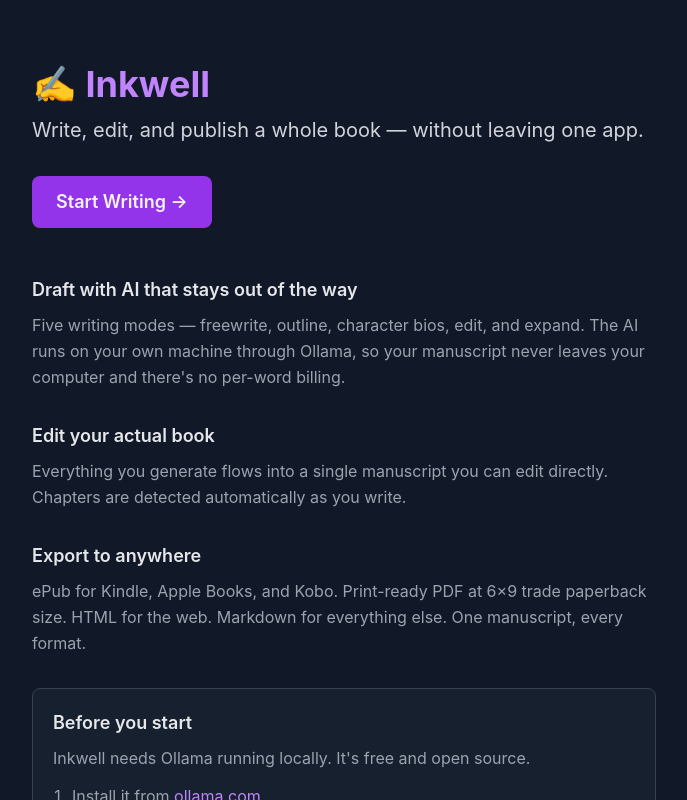
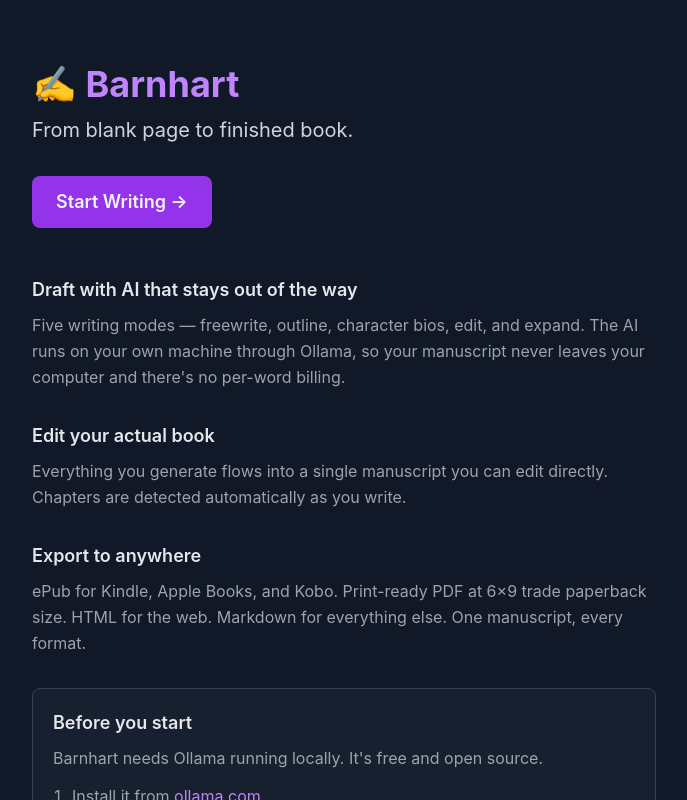
Before and after one commit to Snowman501/inkwell, a React (Vite) app: page / in a window 1280 px wide. Shown: the whole page, without its empty margins (296-983 px from the left). Built offline with nearby package versions, Linux system fonts and the light colour scheme.

Commit message:
Rename to Barnhart

```diff
--- a/index.html
+++ b/index.html
@@ -3,7 +3,7 @@
   <head>
     <meta charset="UTF-8" />
     <meta name="viewport" content="width=device-width, initial-scale=1.0" />
-    <title>Novel Writer - Local AI</title>
+    <title>Barnhart — From blank page to finished book</title>
   </head>
   <body>
     <div id="root"></div>
--- a/src/components/NovelWriter.jsx
+++ b/src/components/NovelWriter.jsx
@@ -587,7 +587,7 @@
             >
               ☰
             </button>
-            <h1 className="text-2xl font-bold text-purple-400">✍️ Novel Writer</h1>
+            <h1 className="text-2xl font-bold text-purple-400">✍️ Barnhart</h1>
           </div>
           <p className="text-sm text-gray-400">
             {mode.icon} {mode.name} • {model}
--- a/src/components/Welcome.jsx
+++ b/src/components/Welcome.jsx
@@ -3,10 +3,10 @@
     <div className="flex-1 overflow-y-auto bg-gray-900 text-gray-100">
       <div className="max-w-2xl mx-auto px-6 py-16">
         <h1 className="text-4xl font-bold text-purple-400 mb-3">
-          ✍️ Inkwell
+          ✍️ Barnhart
         </h1>
         <p className="text-xl text-gray-300 mb-8">
-          Write, edit, and publish a whole book — without leaving one app.
+          From blank page to finished book.
         </p>
 
         <button
@@ -55,7 +55,7 @@
               Before you start
             </h2>
             <p className="text-gray-400 leading-relaxed mb-3">
-              Inkwell needs Ollama running locally. It's free and open source.
+              Barnhart needs Ollama running locally. It's free and open source.
             </p>
             <ol className="text-gray-400 leading-relaxed list-decimal list-inside space-y-1">
               <li>
```
